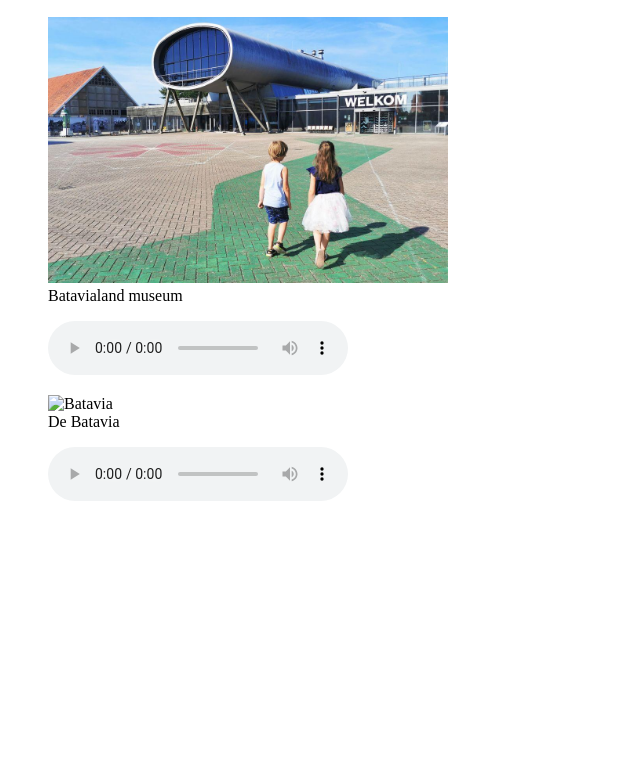
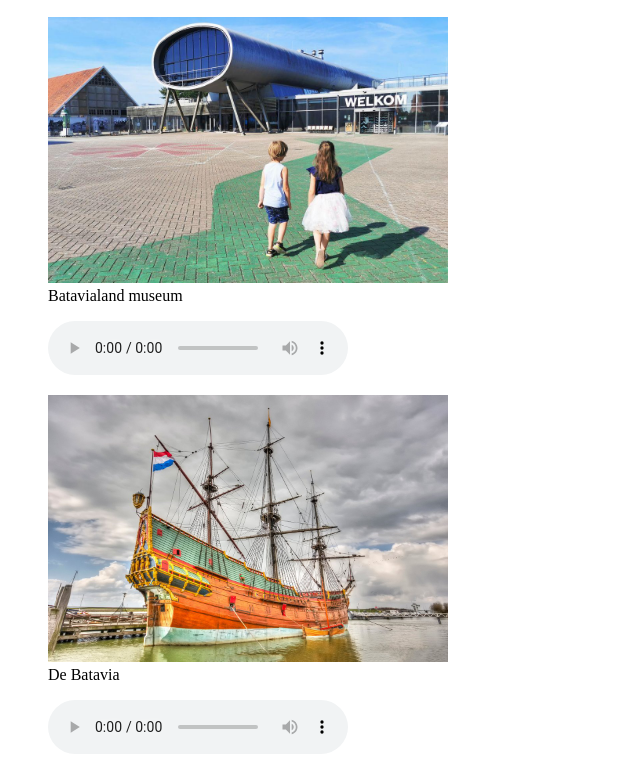
Before and after one commit to Tascha031/NHA-huiswerk-les-9, a plain HTML site: page galerij.html in a window 1280 px wide. Shown: the part 533-1307 px from the top of the page, without its empty margins (0-640 px from the left). Before the commit the page ends 1054 px from the top, so only its background shows below. Drawn offline with Linux system fonts and the light colour scheme.

Commit message:
Update galerij.html

```diff
--- a/galerij.html
+++ b/galerij.html
@@ -34,7 +34,7 @@
         </figure>
 
         <figure>
-            <img src="main/batavia.jpg?raw=true" alt="Batavia" title="Bron: tripadvisor" width="400">
+            <img src="https://github.com/Tascha031/NHA-huiswerk-les-9/blob/main/batavia.jpg?raw=true" alt="Batavia" title="Bron: tripadvisor" width="400">
             <figcaption>De Batavia</figcaption>
         </figure>
 
```
